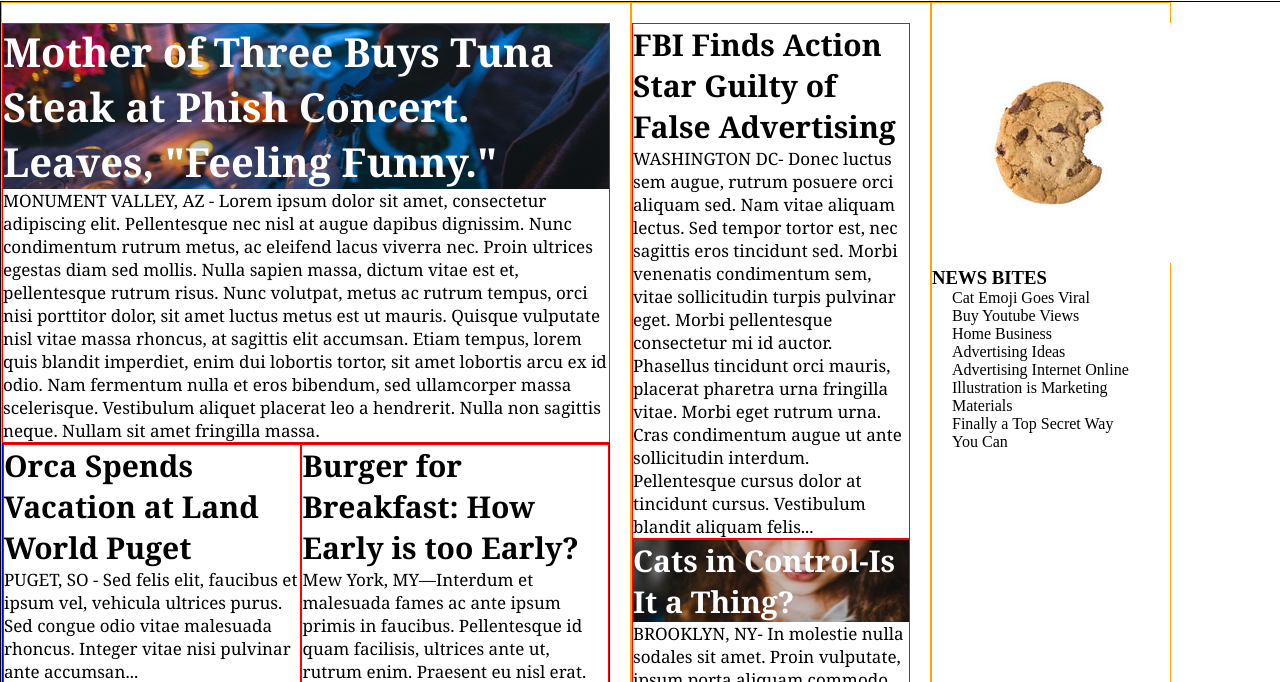
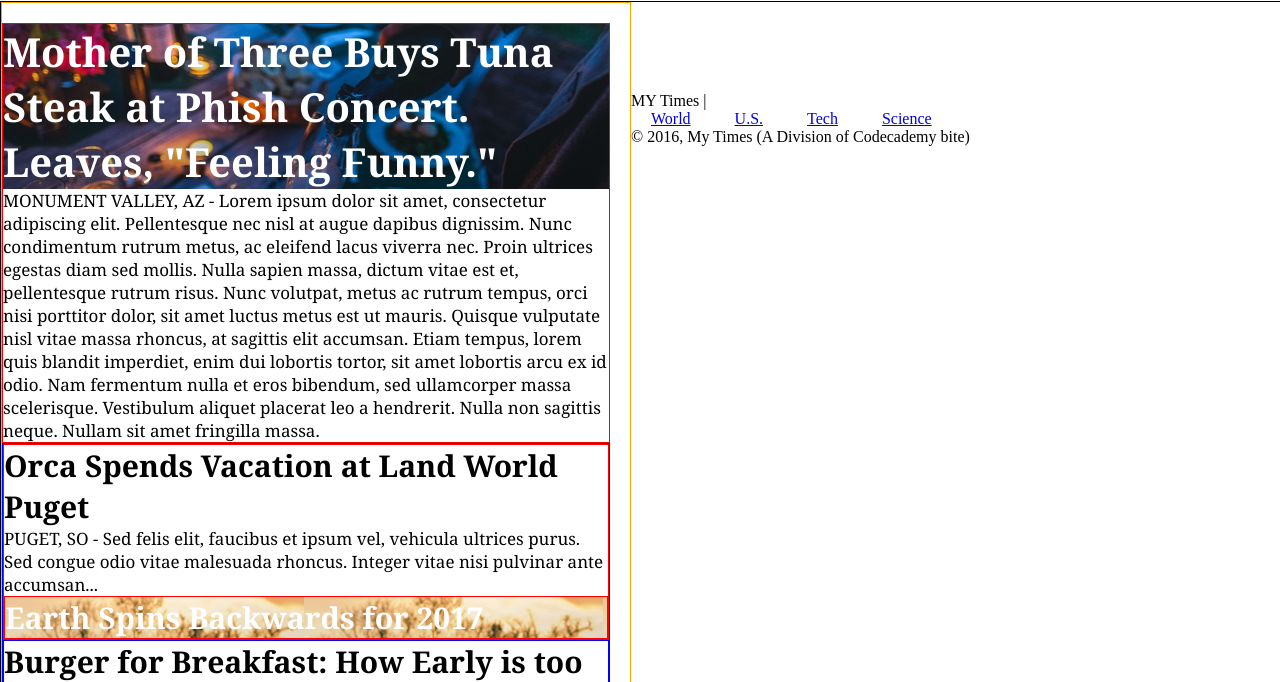
Before and after one commit to ahymoff/my-times, a plain HTML site: page index.html in a window 1280 px wide. Shown: the part 69-751 px from the top of the page. Drawn offline with Linux system fonts and the light colour scheme; files that its build step writes are made by us from their sources; files whose address does not match are found by name.

Commit message:
Revert to earlier commit.

```diff
--- a/Resources/CSS/style.css
+++ b/Resources/CSS/style.css
@@ -34,22 +34,21 @@ p {
   width: 1300px;
 }
 
-.column1 {
-  width: 630px;
+.column {
   padding: 20px 20px 0 0;
   border: 1px solid orange;
 }
 
-.column2 {
-  width: 300px;
-  padding: 20px 20px 0 0;
-  border: 1px solid orange;
+.large {
+  width: 630px;
 }
 
-.column3 {
+.medium {
+  width: 300px;
+}
+
+.small {
   width: 240px;
-  padding: 20px 20px 0 0;
-  border: 1px solid orange;
 }
 
 /* Header */
@@ -115,26 +114,14 @@ li {
 }
 
 
-/* Column 1, Row 2 */
+/* Column 1, subcolumn 1 */
 
-.column1-row2 {
+.column1-subcolumn1 {
   border: 1px solid blue;
-  display: flex;
 }
 
 .orca-story {
   border: 1px solid red;
-}
-
-.burger-story {
-  border: 1px solid red;
-}
-
-/* Column 1, Row 3 */
-
-.column1-row3 {
-  display: flex;
-  border: 1px solid blue;
 }
 
 .earth-story {
@@ -144,6 +131,17 @@ li {
 
 .earth-story h2 {
   color: white;
+}
+
+
+/* Column 1, subcolumn 3 */
+
+.column1-subcolumn2 {
+  border: 1px solid blue;
+}
+
+.burger-story {
+  border: 1px solid red;
 }
 
 .camera-story {
--- a/index.html
+++ b/index.html
@@ -25,8 +25,9 @@
       </div>
     </header>
 
+
     <div class="main-container">
-      <div class="column1">
+      <div class="column large">
         <div class="main-box">
           <div class="main-photo">
             <h1>Mother of Three Buys Tuna Steak at Phish Concert. Leaves, "Feeling Funny."</h1>
@@ -34,30 +35,26 @@
           <p>MONUMENT VALLEY, AZ - Lorem ipsum dolor sit amet, consectetur adipiscing elit. Pellentesque nec nisl at augue dapibus dignissim. Nunc condimentum rutrum metus, ac eleifend lacus viverra nec. Proin ultrices egestas diam sed mollis. Nulla sapien massa, dictum vitae est et, pellentesque rutrum risus. Nunc volutpat, metus ac rutrum tempus, orci nisi porttitor dolor, sit amet luctus metus est ut mauris. Quisque vulputate nisl vitae massa rhoncus, at sagittis elit accumsan. Etiam tempus, lorem quis blandit imperdiet, enim dui lobortis tortor, sit amet lobortis arcu ex id odio. Nam fermentum nulla et eros bibendum, sed ullamcorper massa scelerisque. Vestibulum aliquet placerat leo a hendrerit. Nulla non sagittis neque. Nullam sit amet fringilla massa.</p>
         </div>
 
-        <div class="column1-row2">
+        <div class="column1-subcolumn1">
           <div class="orca-story">
             <h2>Orca Spends Vacation at Land World Puget</h2>
             <p>PUGET, SO - Sed felis elit, faucibus et ipsum vel, vehicula ultrices purus. Sed congue odio vitae malesuada rhoncus. Integer vitae nisi pulvinar ante accumsan...</p>
+            <div class="earth-story">
+              <h2>Earth Spins Backwards for 2017</h2>
+            </div>
           </div>
 
-          <div class="burger-story">
+          <div class="column1-subcolumn2">
             <h2>Burger for Breakfast: How Early is too Early?</h2>
             <p>Mew York, MY—Interdum et malesuada fames ac ante ipsum primis in faucibus. Pellentesque id quam facilisis, ultrices ante ut, rutrum enim. Praesent eu nisl erat.</p>
+            <div class="camera-story">
+              <h2>Research Shows Cameras Erase Memory</h2>
+            </div>
           </div>
         </div>
 
-        <div class="column1-row3">
-          <div class="earth-story">
-            <h2>Earth Spins Backwards for 2017</h2>
-          </div>
 
-          <div class="camera-story">
-            <h2>Research Shows Cameras Erase Memory</h2>
-          </div>
-        </div>
-      </div>
-
-      <div class="column2">
+      <div class="column medium">
         <div class="fbi-story">
           <h2>FBI Finds Action Star Guilty of False Advertising</h1>
           <p>WASHINGTON DC- Donec luctus sem augue, rutrum posuere orci aliquam sed. Nam vitae aliquam lectus. Sed tempor tortor est, nec sagittis eros tincidunt sed. Morbi venenatis condimentum sem, vitae sollicitudin turpis pulvinar eget. Morbi pellentesque consectetur mi id auctor. Phasellus tincidunt orci mauris, placerat pharetra urna fringilla vitae. Morbi eget rutrum urna. Cras condimentum augue ut ante sollicitudin interdum. Pellentesque cursus dolor at tincidunt cursus. Vestibulum blandit aliquam felis...</p>
@@ -71,7 +68,7 @@
         </div>
       </div>
 
-      <div class="column3">
+      <div class="column small">
         <img src="/Users/AaronHymoff/Desktop/Projects/Codecademy/04-Positioning/01-My_Times/Resources/Images/img-news-bite.png" alt="chocolate chip cookie" />
         <h3>NEWS BITES</h3>
         <ul>
```
